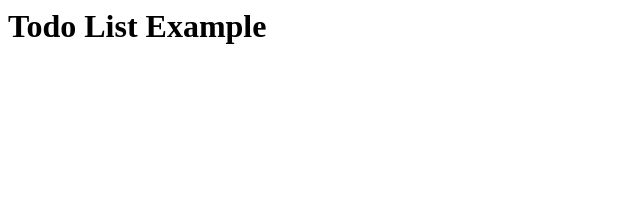
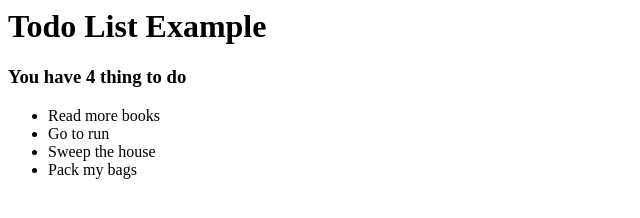
Before and after one commit to madodela/TodongularList, a website: page web/index.html in a window 1280 px wide. Shown: the whole page, without its empty margins (0-640 px from the left). Drawn offline with nearby package versions, Linux system fonts and the light colour scheme.

Commit message:
Static template added

```diff
--- a/web/index.html
+++ b/web/index.html
@@ -10,6 +10,15 @@
 
 		<h1>Todo List Example</h1>
 
+		<h3>You have 4 thing to do</h3>
+
+		<ul>
+			<li>Read more books</li>
+			<li>Go to run</li>
+			<li>Sweep the house</li>
+			<li>Pack my bags</li>
+		</ul>
+
 		<!-- Modules -->
 		<script src="scripts/app.js"></script>
 
```
